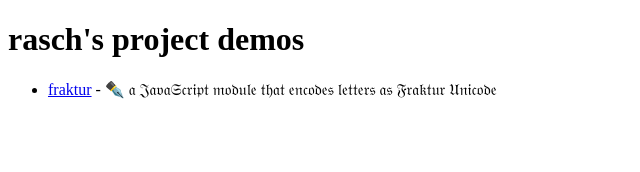
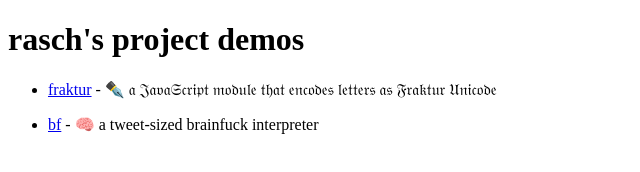
Before and after one commit to rasch/rasch.srht.site, a plain HTML site: page index.html in a window 1280 px wide. Shown: the whole page, without its empty margins (0-640 px from the left). Drawn offline with Linux system fonts and the light colour scheme.

Commit message:
✨ Add demo for bf

```diff
--- a/index.html
+++ b/index.html
@@ -22,6 +22,12 @@
         - ✒️ 𝔞 𝔍𝔞𝔳𝔞𝔖𝔠𝔯𝔦𝔭𝔱 𝔪𝔬𝔡𝔲𝔩𝔢 𝔱𝔥𝔞𝔱 𝔢𝔫𝔠𝔬𝔡𝔢𝔰 𝔩𝔢𝔱𝔱𝔢𝔯𝔰 𝔞𝔰 𝔉𝔯𝔞𝔨𝔱𝔲𝔯 𝔘𝔫𝔦𝔠𝔬𝔡𝔢
       </p>
     </li>
+    <li>
+      <p>
+        <a href="bf/demo/">bf</a>
+        - 🧠 a tweet-sized brainfuck interpreter
+      </p>
+    </li>
   </ul>
 </body>
 </html>
```
Also changed, not shown: 1 other file.
